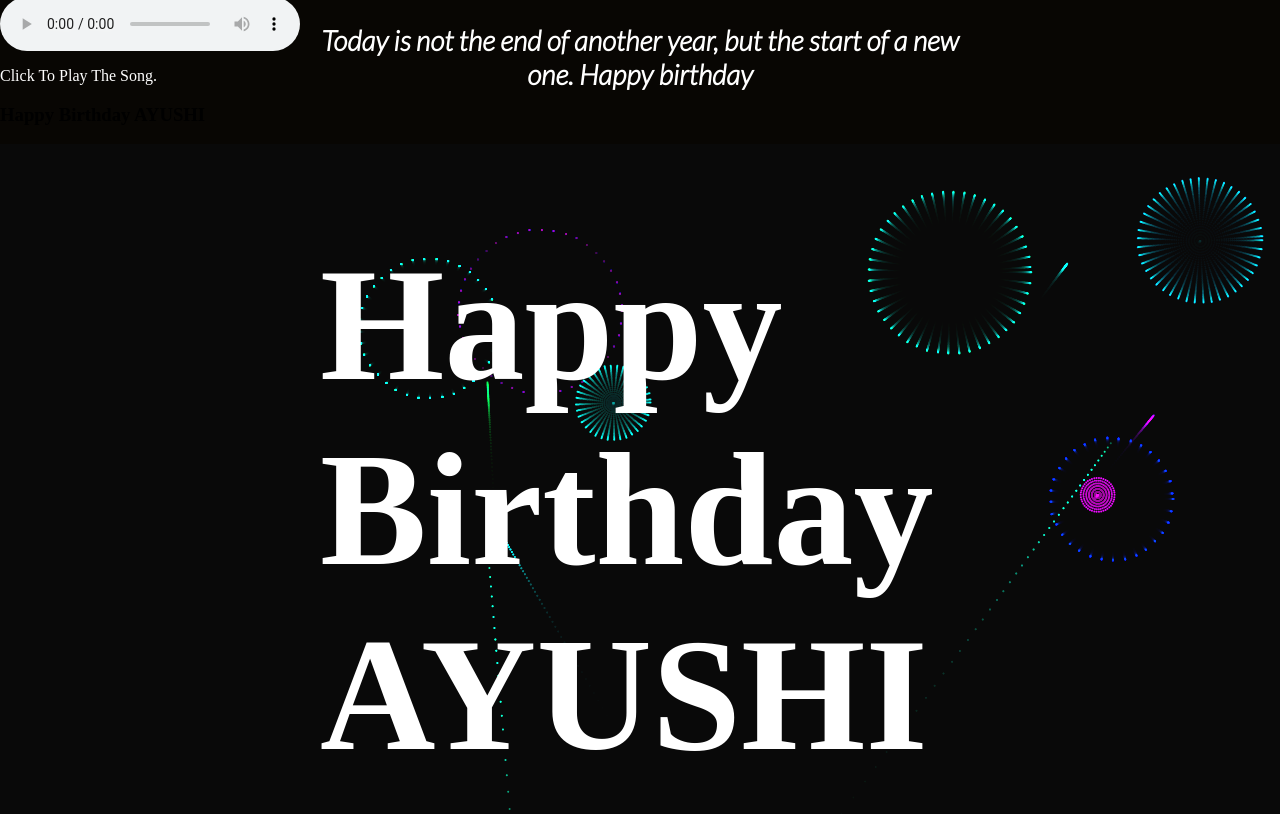
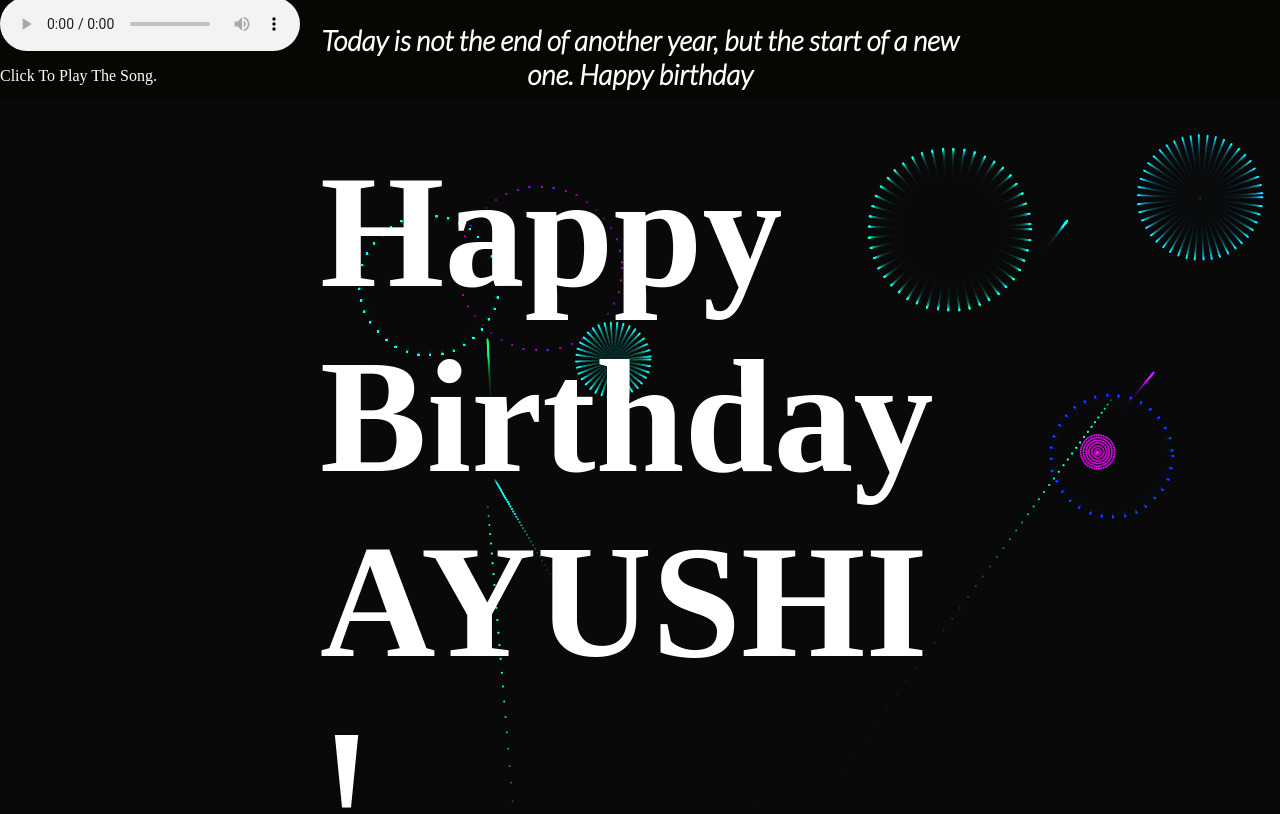
Before and after one commit to aman4516/Ayushi, a plain HTML site: page index.html in a window 1280 px wide. Shown: the part 343-1157 px from the top of the page. Drawn offline with Linux system fonts and the light colour scheme.

Commit message:
Update index.html

```diff
--- a/index.html
+++ b/index.html
@@ -180,8 +180,7 @@
 
 
 
-<h2>Happy Birthday AYUSHI </h2>
-<h3>Happy Birthday AYUSHI </h3>
+<h2>Happy Birthday AYUSHI !</h2>
 <canvas id="birthday"></canvas>
 <link rel ="stylesheet" href="style.css">
 <script src="script.js"></script>
```
